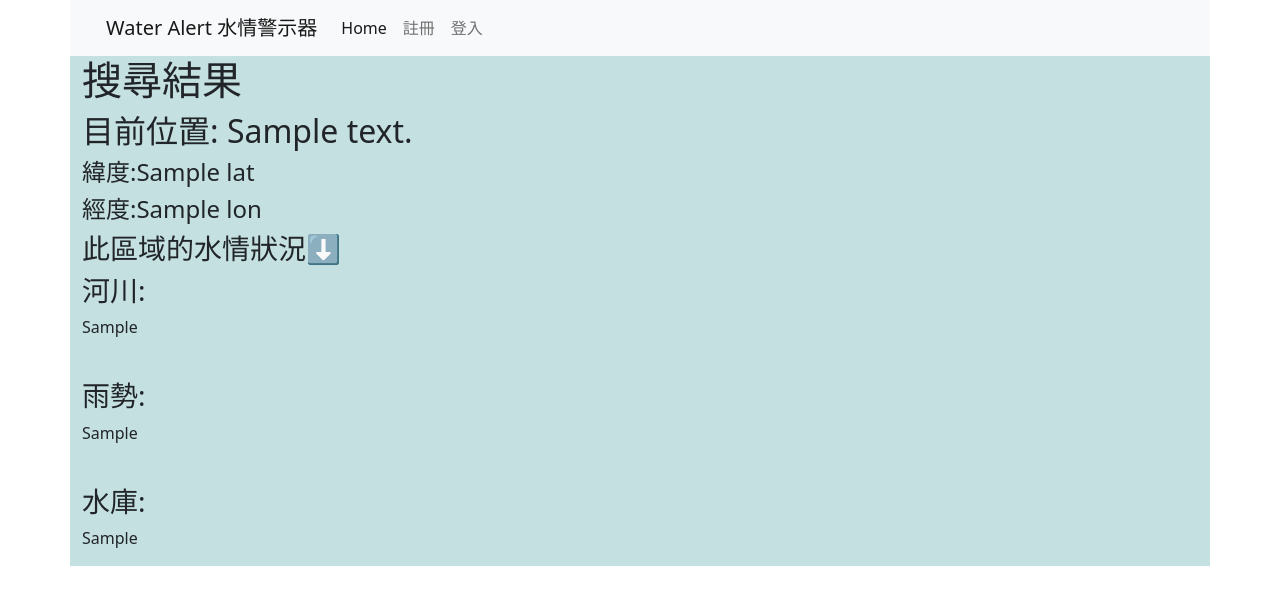
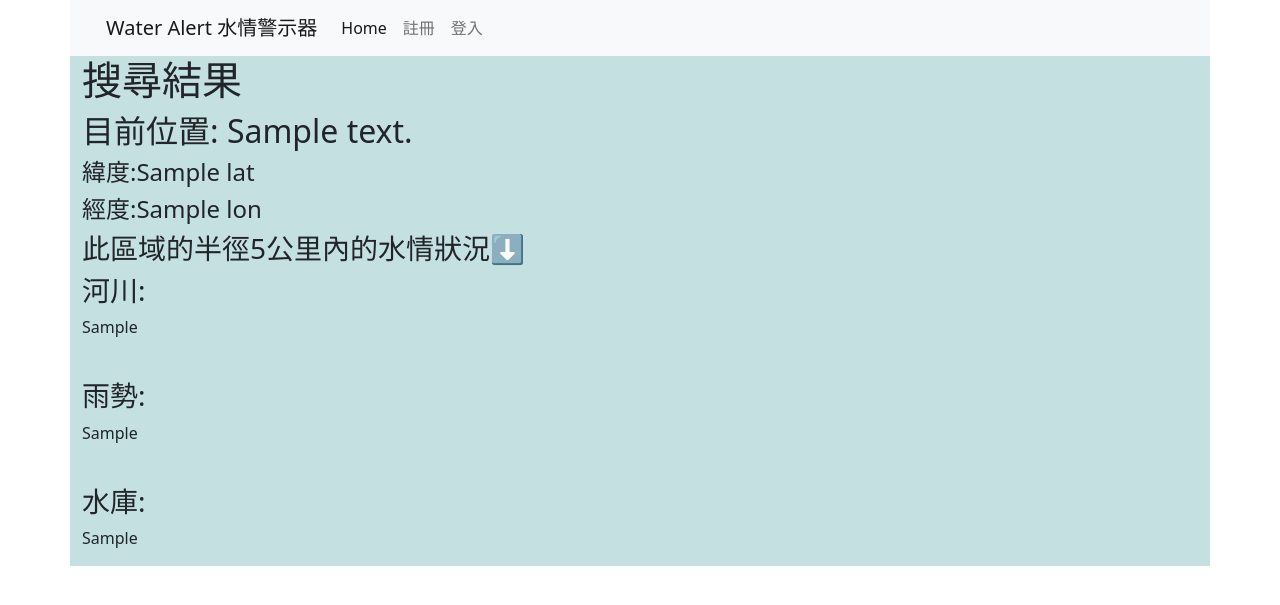
Before and after one commit to sophiammm/ccClub_wateralert, a Flask app: template templates/result.html in a window 1280 px wide. Shown: the top 605 px of the page. Run offline with Flask 2, Linux system fonts and the light colour scheme; the template is opened without the code that fills it: most values are stand-ins (such as "Sample title", 1, 10 or a date in 2020); some libraries are stand-ins or nearby versions.

Commit message:
fix web location msg

```diff
--- a/templates/result.html
+++ b/templates/result.html
@@ -14,8 +14,10 @@
                 {% if lat and lon %}
                 <h4>緯度:{{lat}}</h4>
                 <h4>經度:{{lon}}</h4>
+                <h3>此區域的半徑5公里內的水情狀況⬇</h3>
+                {% else %}
+                <h3>此區域的水情狀況⬇</h3>
                 {% endif %}
-                <h3>此區域的水情狀況⬇</h3>
                 <div class="form-group">
                     <h3>河川:</h3>
                     {% for water_msg in water_msgs %}
```
